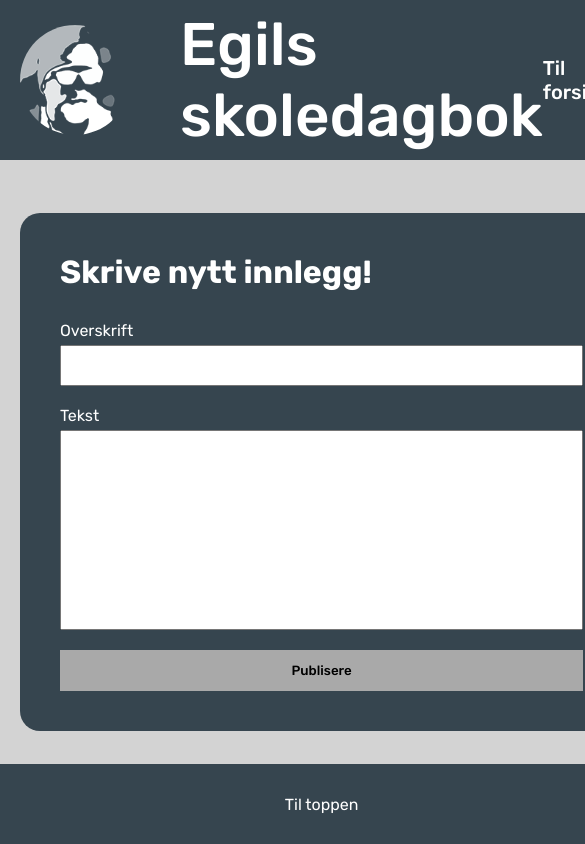
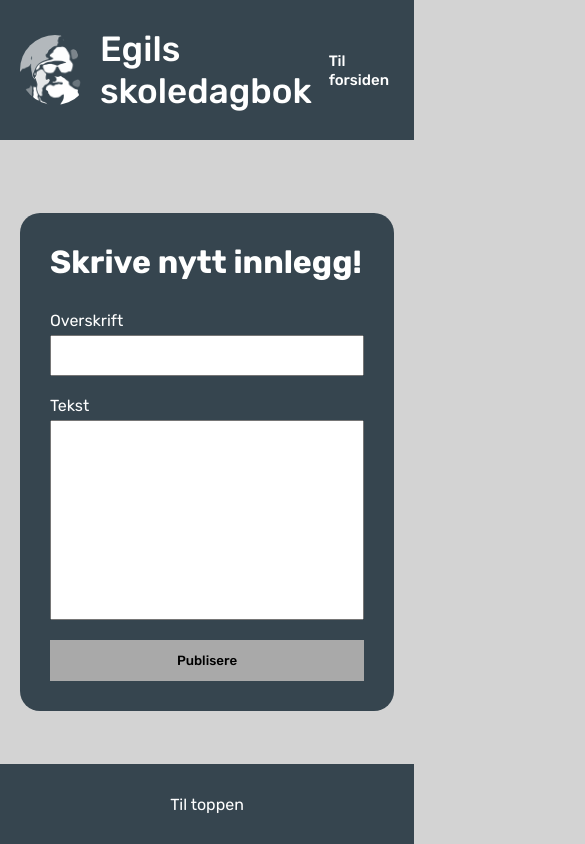
Before and after one commit to SebDeb06/Vurdering_Repo, a plain HTML site: page vurdering-1-utvikling/nettside/nytt-innlegg.html in a window 390 px wide. Shown: the top 844 px of the page, 585 px wide, since content can reach past the window. Drawn offline with Linux system fonts and the light colour scheme.

Commit message:
Jeg har gjort at nettsiden ser bra ut og funker på mobiltelefoner med resolutionen 414 x 896px

```diff
--- a/vurdering-1-utvikling/nettside/assets/style.css
+++ b/vurdering-1-utvikling/nettside/assets/style.css
@@ -24,7 +24,7 @@ body {
     min-height: 100vh;
     display: grid;
     grid-auto-flow: row;
-    grid-template-rows: 160px auto 80px;
+    grid-template-rows: 140px auto 80px;
     grid-template-areas:
         "header"
         "main"
@@ -157,7 +157,6 @@ footer {
 }
 
 .form-wrapper {
-
     width: 100%;
     max-width: 1200px;
     background-color: var(--mørkest-gråtone);
@@ -220,3 +219,51 @@ textarea:active {
     color: var(--hvit);
     margin-bottom: 5px;
 }
+
+@media screen and (max-width: 414px) and (max-height: 896px) {
+
+    .form-wrapper {
+        width: 100%;
+        max-width: 1000px;
+        background-color: var(--mørkest-gråtone);
+        padding: 30px;
+        border-radius: 20px;
+    }
+
+    body > header {
+        max-width: 414px;
+        width: 100vh;
+    }
+
+    body > main {
+        max-width: 414px;
+        width: 100vh;
+    }
+
+    body > footer{
+        max-width: 414px;
+        width: 100vh;
+    }
+
+    .logo-tekst {
+        font-size: 35px;
+        margin-left: 10px;
+        color: var(--hvit);
+    }
+
+    .logo-wrapper img {
+        height: 70px;
+        border-radius: 100%;
+        filter: brightness(1000%);
+        transition: 300ms ease-in-out;
+    }
+
+    .meny-wrapper a,
+    .meny-wrapper a:visited {
+        text-decoration: none;
+        color: var(--hvit);
+        font-size: 15px;
+
+    }
+
+    }
```
Also changed, not shown: 1 other file.
